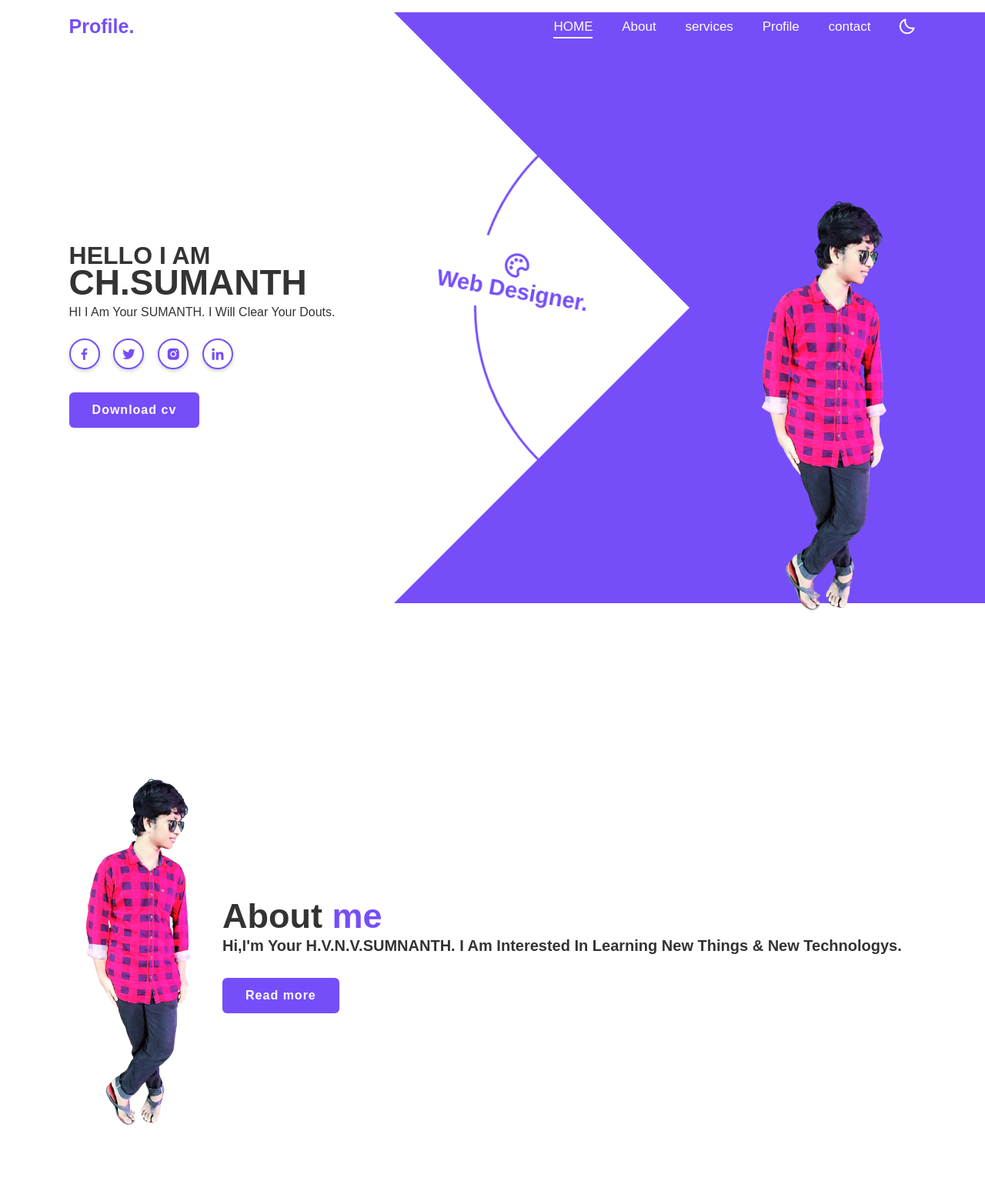
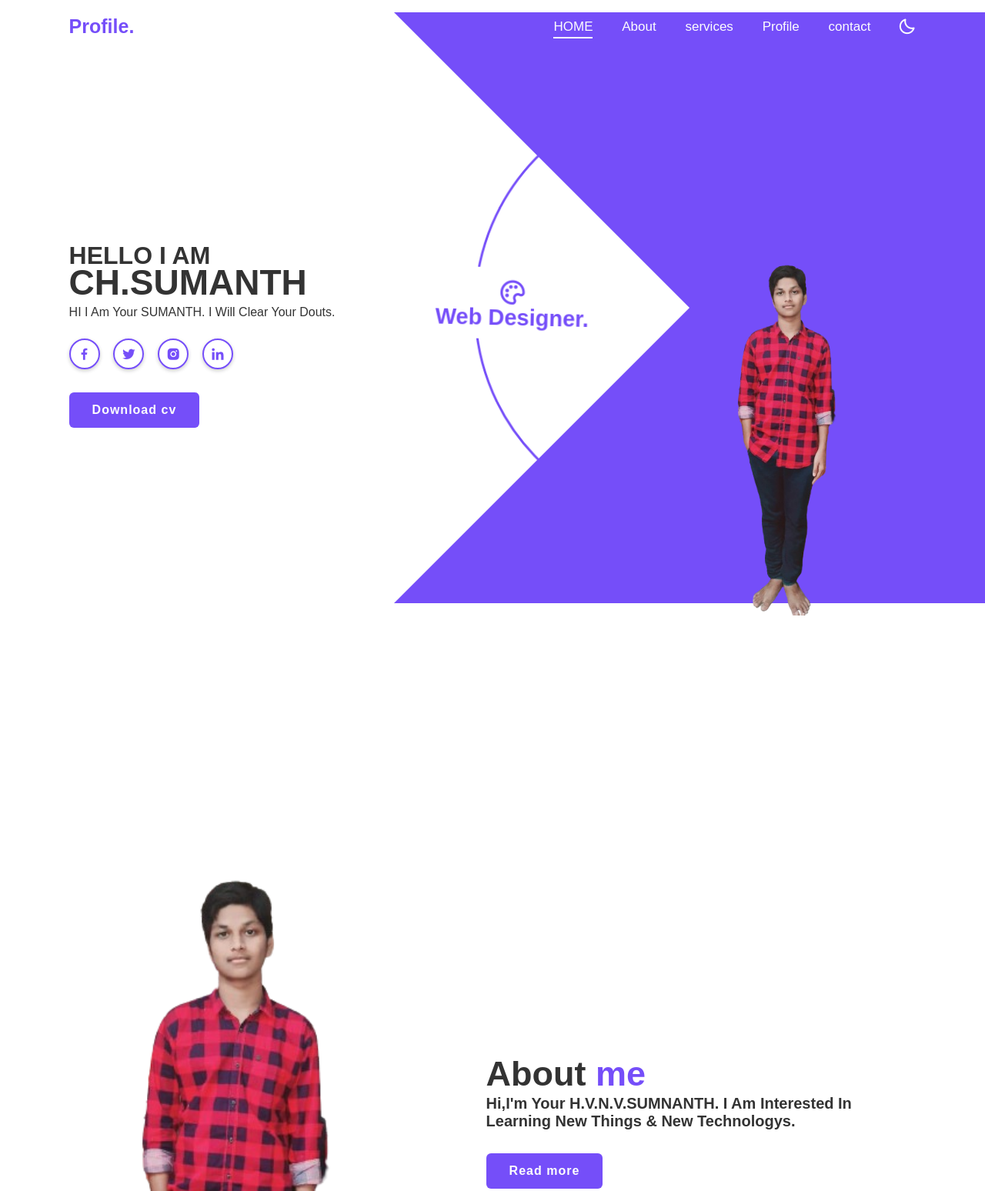
Before and after one commit to chhvnvsumanth/sumanthwebservices, a plain HTML site: page profile/index.html in a window 1280 px wide. Shown: the top 1548 px of the page at 77% size. Drawn offline with nearby package versions, Linux system fonts and the light colour scheme.

Commit message:
Add files via upload

```diff
--- a/profile/index.html
+++ b/profile/index.html
@@ -70,14 +70,14 @@
         <div class="overlay"></div>
     </div>
     <div class="home-img">
-        <img src="Screenshot_20230321-103957_Gallery-removebg-preview.png" alt="">
+        <img src="WhatsApp_Image_2024-04-02_at_10.13.53_73d7fa87-removebg-preview.png" alt="">
     </div>
 </section>
 <!-- home section design -->
 <!-- about section design -->
 <section class="about" id="about">
     <div class="about-img">
-        <img src="Screenshot_20230321-103957_Gallery-removebg-preview.png" alt="">
+        <img src="WhatsApp_Image_2024-04-02_at_10.13.53_73d7fa87-removebg-preview.png" alt="">
     </div>
     <div class="about-contant">
         <h2 class="heading">About <span>me</span></h2>
--- a/profile/sytlesheet.css
+++ b/profile/sytlesheet.css
@@ -250,10 +250,10 @@ section{
 .home-img img{
     position: absolute;
     bottom: 0;
-    right: 10vw;
+    right: 8vw;
 
     pointer-events: none;
-    width: 13vw;
+    width: 21vw;
 }
 span{
     color: var(--main-color);
@@ -262,11 +262,11 @@ span{
     display: flex;
     justify-content: center;
     align-items: center;
-    gap: 4rem;
+    gap: 3rem;
 
 }
 .about-img img{
-    width: 11vw;
+    width: 40vw;
 }
 .heading{
     font-size: 4.5rem;
```
Also changed, not shown: QR_GEN.html (+1 -1 lines), index.html (+3 -3 lines), index.js (line endings or trailing spaces), profile/WhatsApp_Image_2024-04-02_at_10.13.53_73d7fa87-removebg-preview.png (added).
